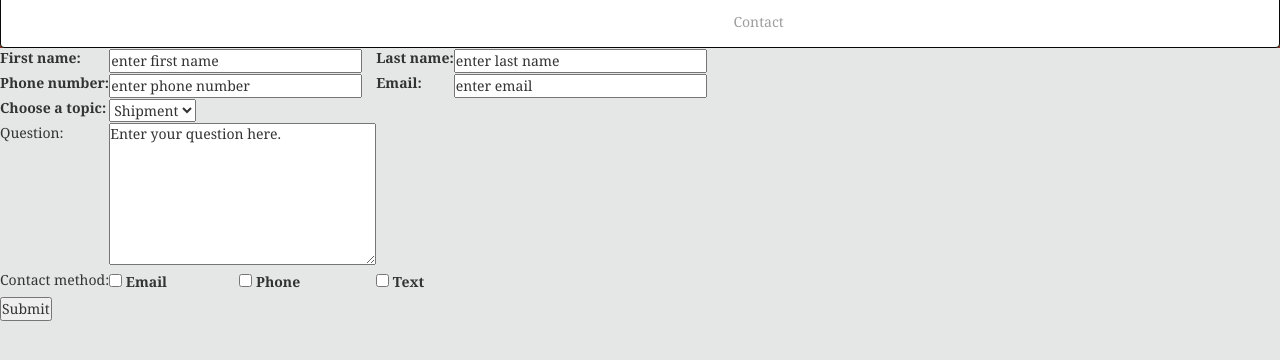
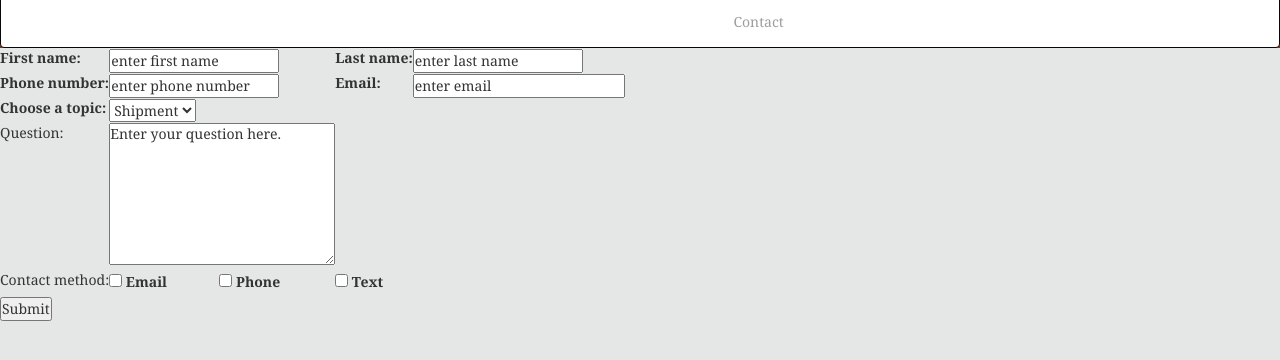
Before and after one commit to haydancrawford1/AcadiaEquipment, a plain HTML site: page contact.html in a window 1280 px wide. Shown: the part 54-414 px from the top of the page. Drawn offline with nearby package versions, Linux system fonts and the light colour scheme; a script that the page names is missing.

Commit message:
Update contact.html

```diff
--- a/contact.html
+++ b/contact.html
@@ -77,15 +77,15 @@
         <table cellpadding="5px">
         <tr>
         <td><label for="fname">First name:</label></td>
-        <td colspan="2"><input type="text" id="fname" name="fname" value="enter first name" size="25" maxlength="25"></td>
+        <td colspan="2"><input type="text" id="fname" name="fname" value="enter first name" size="15" maxlength="15"></td>
         <td><label for="lname">Last name:</label></td>
-        <td colspan="2"><input type="text" id="lname" name="lname" value="enter last name" size="25" maxlength="25"></td>
+        <td colspan="2"><input type="text" id="lname" name="lname" value="enter last name" size="15" maxlength="15"></td>
         </tr>
         <tr>
         <td><label for="phone">Phone number:</label></td>
-        <td colspan="2"><input type="text" id="phone" name="phone" value="enter phone number" size="25" maxlength="10"></td>
+        <td colspan="2"><input type="text" id="phone" name="phone" value="enter phone number" size="15" maxlength="10"></td>
         <td><label for="email">Email:</label></td>
-        <td colspan="2"><input type="text" id="email" name="email" value="enter email" size="25" maxlength="20"></td>
+        <td colspan="2"><input type="text" id="email" name="email" value="enter email" size="20" maxlength="20"></td>
         </tr>
         <tr>
         <td valign="top"><label for="select">Choose a topic:</label></td>
@@ -101,7 +101,7 @@
         <tr>
         <td valign="top">
         Question:</td>
-        <td colspan="2"><textarea name="question" rows="7" cols="30">Enter your question here.
+        <td colspan="2"><textarea name="question" rows="7" cols="25">Enter your question here.
         </textarea></td>
         <tr>
         <td valign="top">
```
